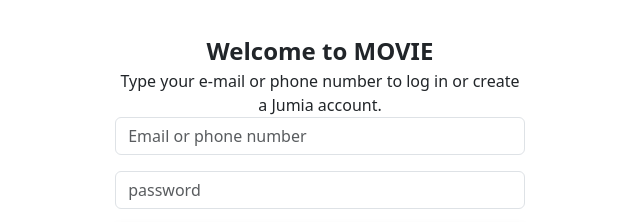
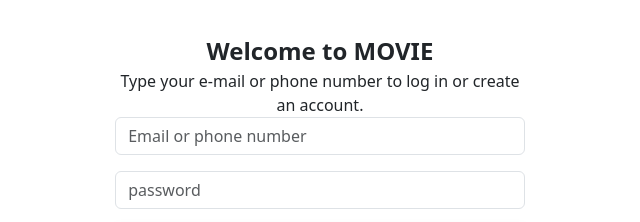
Before and after one commit to Yousseef-Zakaria/Movie-web-site, a plain HTML site: page pages/log in/index.html in a window 1280 px wide. Shown: the part 135-357 px from the top of the page, 320-960 px from the left. Drawn offline with nearby package versions, Linux system fonts and the light colour scheme.

Commit message:
semi final version

```diff
--- a/pages/log in/index.html
+++ b/pages/log in/index.html
@@ -53,7 +53,7 @@
         <span class="fw-bold fs-4 mt-3">Welcome to MOVIE</span>
         <!-- if !isUserLogeed-->
         <div id="hide-if-log">
-            <span class="text-wrap mb-3 fs-6">Type your e-mail or phone number to log in or create a Jumia account.</span>
+            <span class="text-wrap mb-3 fs-6">Type your e-mail or phone number to log in or create an account.</span>
             <form class="w-100" onsubmit="onSubmit()">
                 <div class="mb-3">
                     <input type="email" name="Email" placeholder="Email or phone number" class="form-control" id="email-input" aria-describedby="emailHelp">
```
